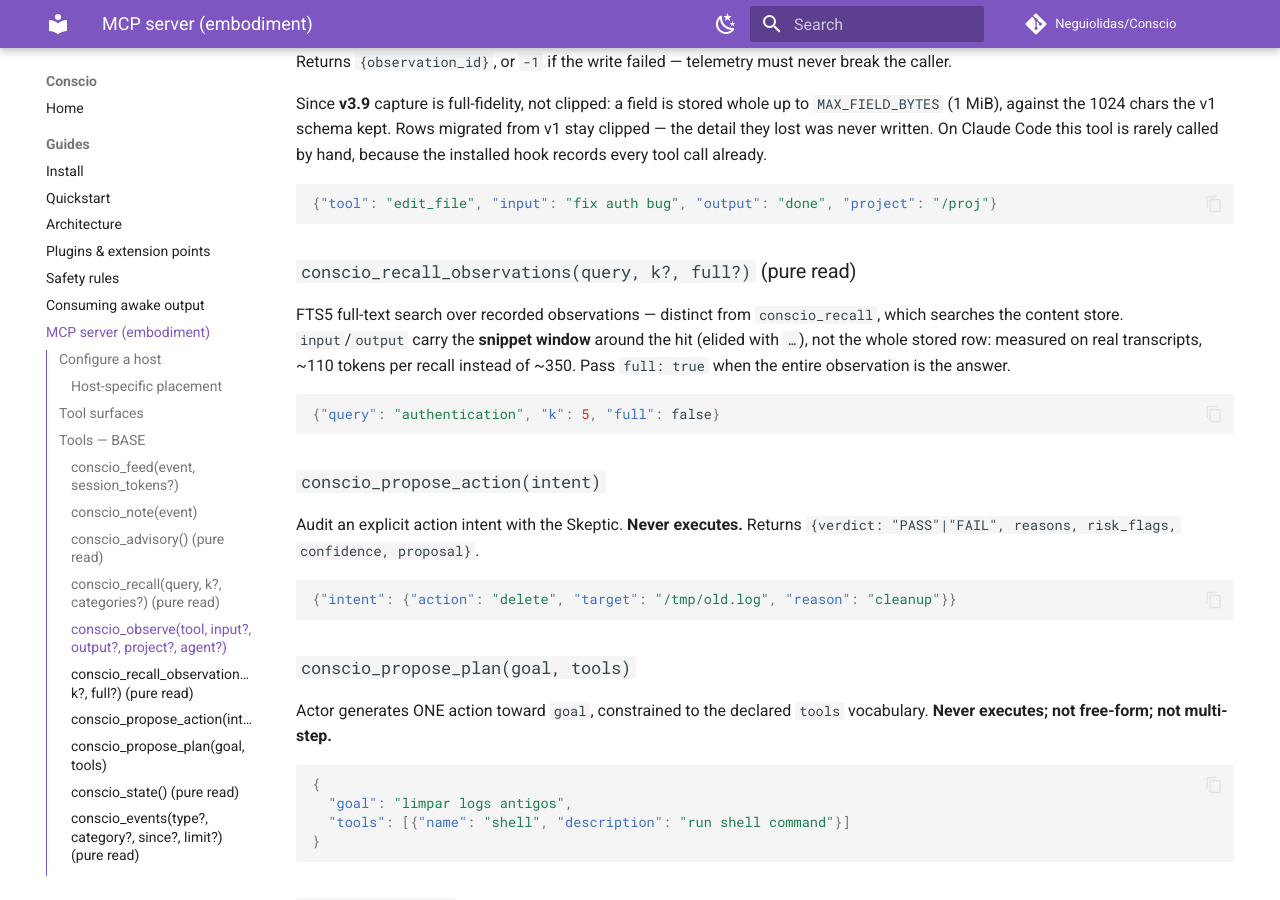
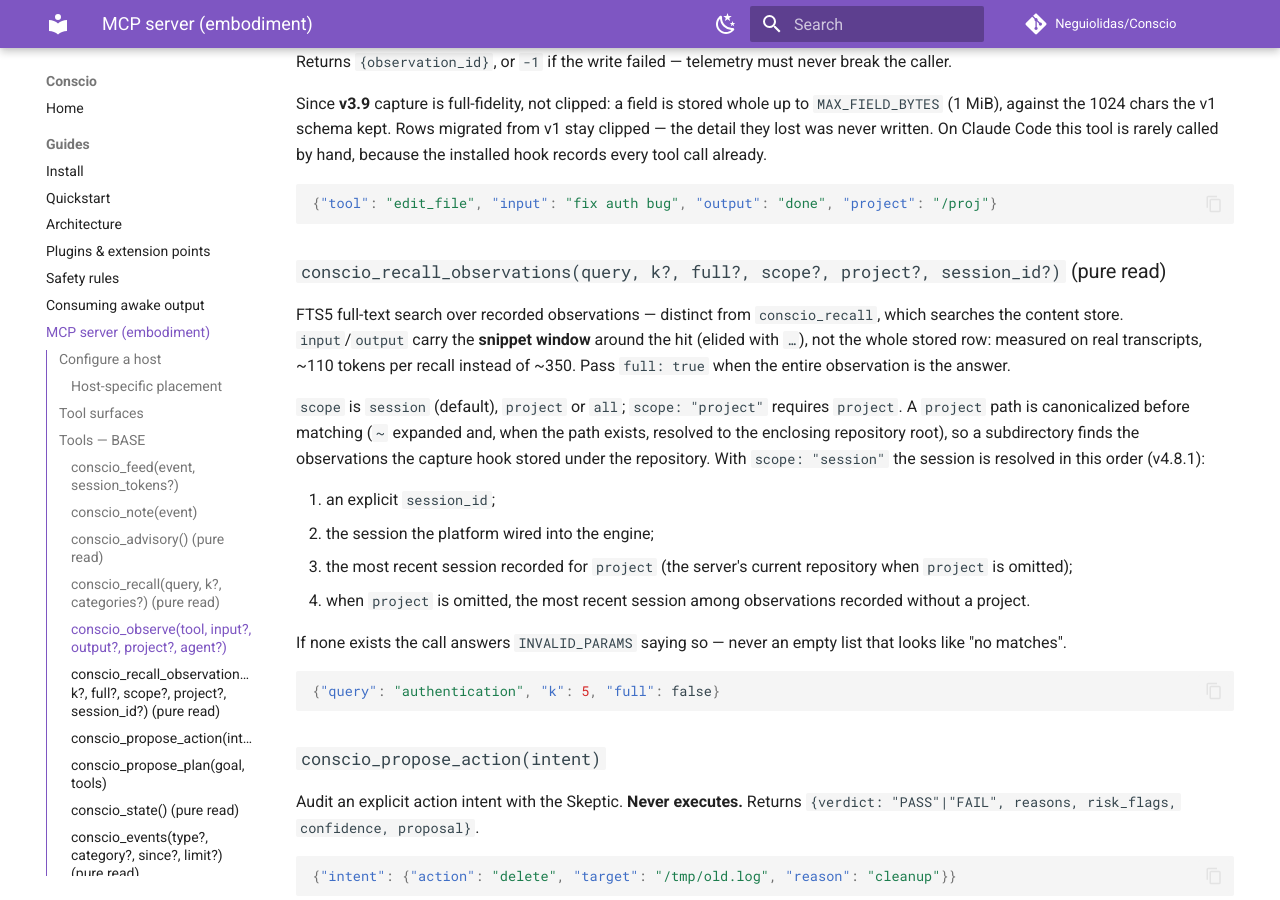
Before and after one commit to Neguiolidas/Conscio, an MkDocs documentation site: the page built from docs/guides/mcp.md, in a window 1280 px wide and 900 px high, scrolled down 4136 px. Built offline with MkDocs 1.6.1 and Material for MkDocs 9.7.7, drawn with Linux system fonts in a browser that asks for light colours; comment, search, counter and statistics services are not loaded.

Commit message:
docs: document v4.8.1 recall scope resolution and heartbeat stop reasons
- mcp.md: full conscio_recall_observations signature, scope/project/session_id
  resolution order and the INVALID_PARAMS answer; fix the Squads anchor
  (#squads-v44) that the strict build reported.
- integration.md: table of last_run.stopped values as the code emits them.
- README: latest-release block for v4.8.1.

Co-Authored-By: Claude Opus 5.5 (1M context) <noreply@anthropic.com>

````diff
--- a/docs/guides/mcp.md
+++ b/docs/guides/mcp.md
@@ -119,7 +119,7 @@ crippled by 10. Four nested surfaces size the list to the model:
 **`high`** adds — `acceptance_criteria`, `delivery_check`, `eval_harness`,
 `evaluate`, `investigate`, `rules_distill` and the two squad wrapper tools
 `squad_experts`, `squad_opositors` (which expose Expert and Opositor voices via
-parameterised `voices` arrays; see [Squads](#squads) below). Each wrapper
+parameterised `voices` arrays; see [Squads](#squads-v44) below). Each wrapper
 replaces what would be 4 individual voice tools — a 75% token saving over a
 per-voice surface.
 **`ultra`** adds the remaining 10 base tools documented below.
@@ -222,13 +222,29 @@ records every tool call already.
 {"tool": "edit_file", "input": "fix auth bug", "output": "done", "project": "/proj"}
 ```
 
-### `conscio_recall_observations(query, k?, full?)` (pure read)
+### `conscio_recall_observations(query, k?, full?, scope?, project?, session_id?)` (pure read)
 
 FTS5 full-text search over recorded observations — distinct from
 `conscio_recall`, which searches the content store. `input`/`output` carry the
 **snippet window** around the hit (elided with `…`), not the whole stored row:
 measured on real transcripts, ~110 tokens per recall instead of ~350. Pass
 `full: true` when the entire observation is the answer.
+
+`scope` is `session` (default), `project` or `all`; `scope: "project"` requires
+`project`. A `project` path is canonicalized before matching (`~` expanded and,
+when the path exists, resolved to the enclosing repository root), so a subdirectory finds the
+observations the capture hook stored under the repository. With
+`scope: "session"` the session is resolved in this order (v4.8.1):
+
+1. an explicit `session_id`;
+2. the session the platform wired into the engine;
+3. the most recent session recorded for `project` (the server's current
+   repository when `project` is omitted);
+4. when `project` is omitted, the most recent session among observations
+   recorded without a project.
+
+If none exists the call answers `INVALID_PARAMS` saying so — never an empty
+list that looks like "no matches".
 
 ```json
 {"query": "authentication", "k": 5, "full": false}
````
Also changed, not shown: README.md (+1 -1 lines), docs/guides/integration.md (+13 -0 lines).
